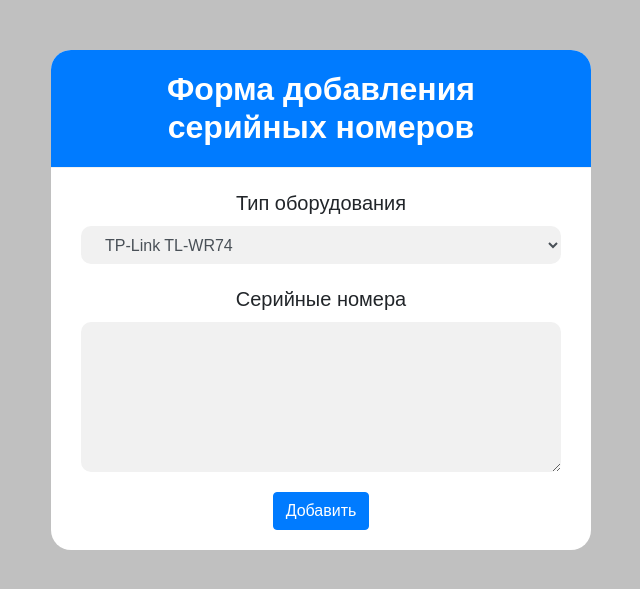
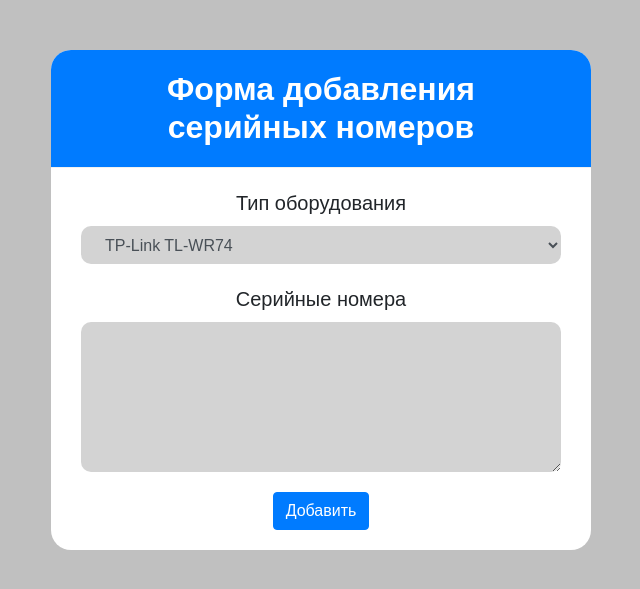
Before and after one commit to painassasin/k-telecom, a Flask app: page / in a window 1280 px wide. Shown: the top 589 px of the page, without its empty margins (319-959 px from the left). Run offline with Flask 2, Linux system fonts and the light colour scheme; some libraries are stand-ins or nearby versions.

Commit message:
Refactor

```diff
--- a/webapp/static/css/style.css
+++ b/webapp/static/css/style.css
@@ -23,7 +23,7 @@ body {
     margin: 20px 0;
 }
 #main_form .form-control {
-    background-color: #f1f1f1;
+    background-color: #d3d3d3;
     border: none;
     border-radius: 10px;
     box-shadow: none;
```
Also changed, not shown: README.md.
